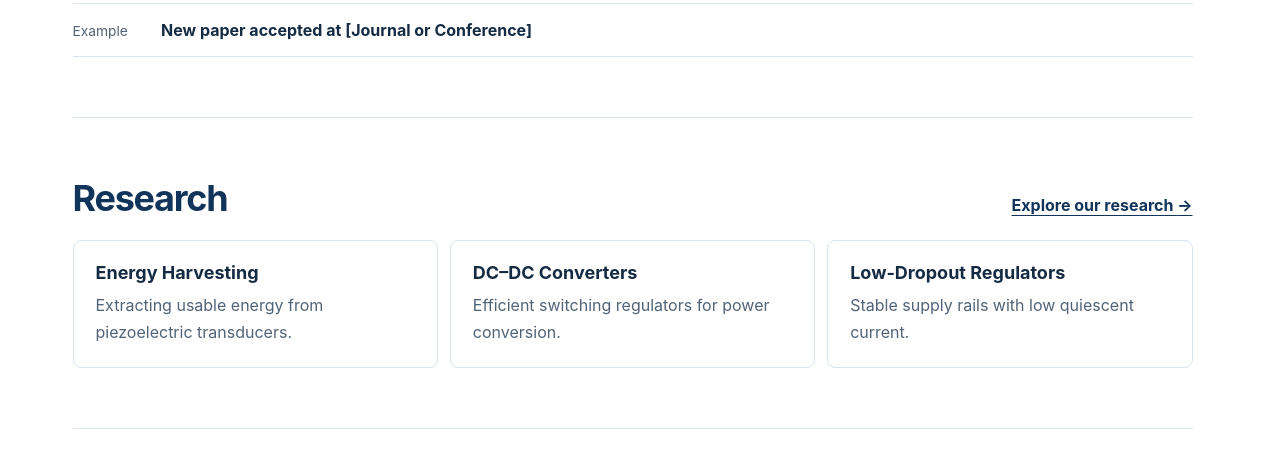
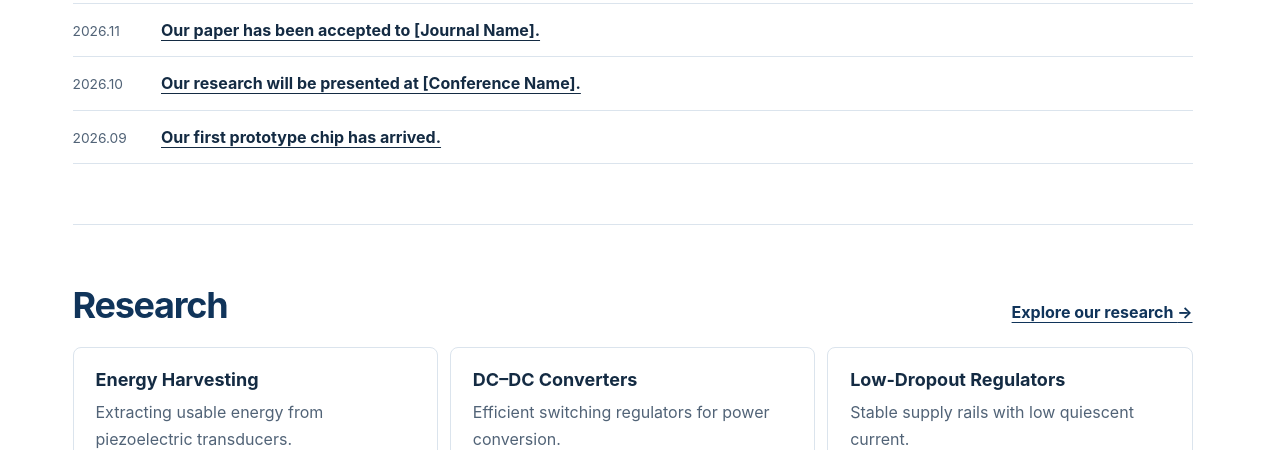
Before and after one commit to INHA-MSSL/mixedsignal-lab, a plain HTML site: page index.html in a window 1280 px wide. Shown: the part 650-1100 px from the top of the page. Drawn offline with Linux system fonts and the light colour scheme.

Commit message:
Update index.html

```diff
--- a/index.html
+++ b/index.html
@@ -66,11 +66,38 @@
 
     <section class="container section" aria-labelledby="news-title">
       <div class="section-heading"><h2 id="news-title">News</h2></div>
-      <!-- 실제 소식으로 바꿀 때 아래 li의 Example을 날짜로 바꾸고,
-           strong 대신 <a href="https://doi.org/실제DOI">실제 논문 제목</a>을 넣으세요.
-           새 소식을 추가하려면 li를 복사해서 목록 위쪽에 붙여 넣으세요. -->
+      <!-- 실제 소식으로 바꿀 때 아래 <li>부터 </li>를 복사해서 맨 위에 추가하면 됩니다. ★★★ News 추가하기 ★★★
+          <li>가 news의 한 줄입니다. <span>은 날짜, href=""는 연결주소, <strong>은 제목 입니다. -->
       <ul class="news">
-        <li><span>Example</span> <strong>New paper accepted at [Journal or Conference]</strong></li>
+        <!-- 첫 번째 뉴스 -->
+        <li>
+          <span>2026.11</span>
+          <a href="https://www.google.com/"
+             target="_blank"
+             rel="noopener noreferrer">
+            <strong>Our paper has been accepted to [Journal Name].</strong>
+          </a>
+        </li>
+
+        <!-- 두 번째 뉴스 -->
+        <li>
+          <span>2026.10</span>
+          <a href="https://www.google.com/"
+             target="_blank"
+             rel="noopener noreferrer">
+            <strong>Our research will be presented at [Conference Name].</strong>
+          </a>
+        </li>
+
+        <!-- 세 번째 뉴스 -->
+        <li>
+          <span>2026.09</span>
+          <a href="https://www.google.com/"
+             target="_blank"
+             rel="noopener noreferrer">
+            <strong>Our first prototype chip has arrived.</strong>
+          </a>
+        </li>
       </ul>
     </section>
 
```
